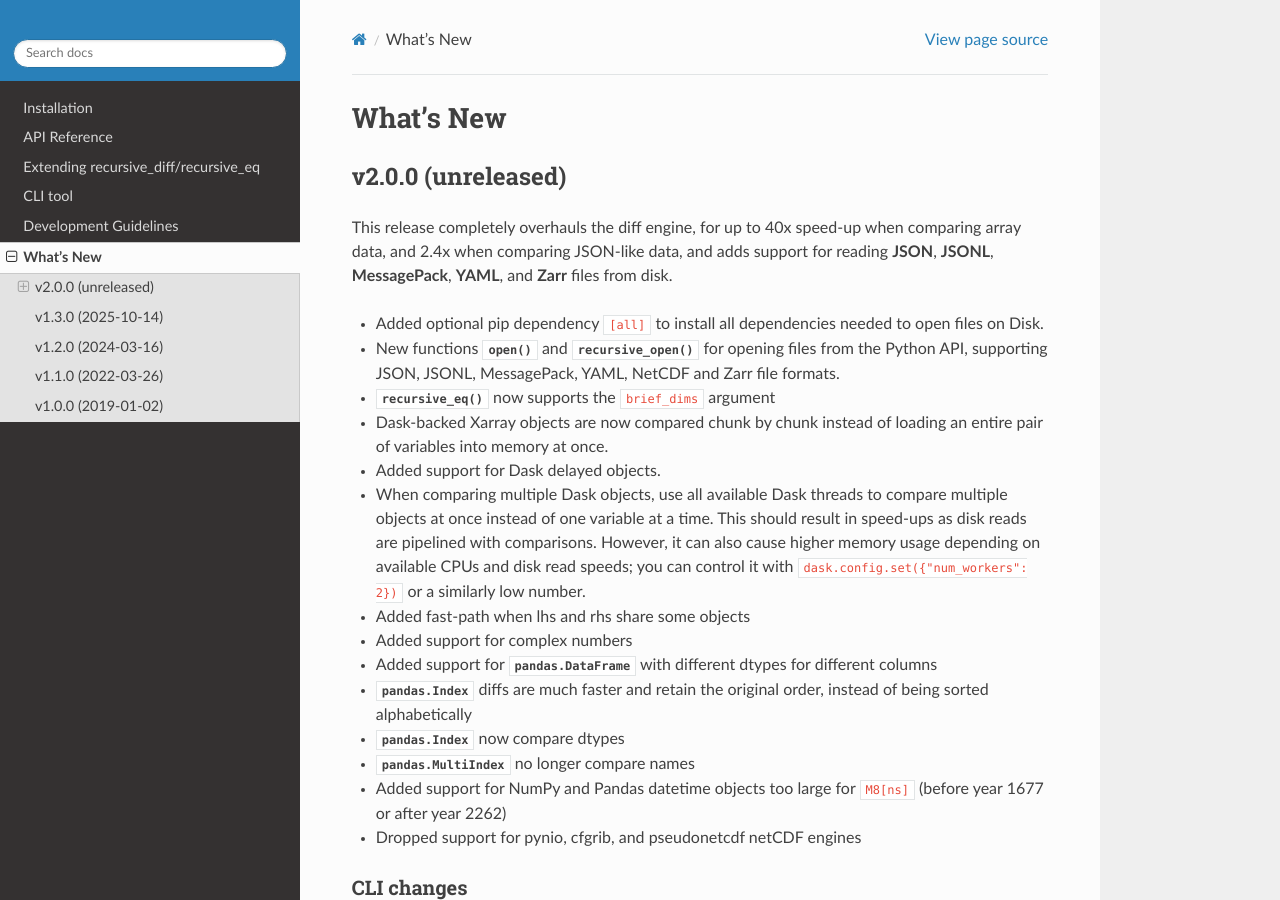
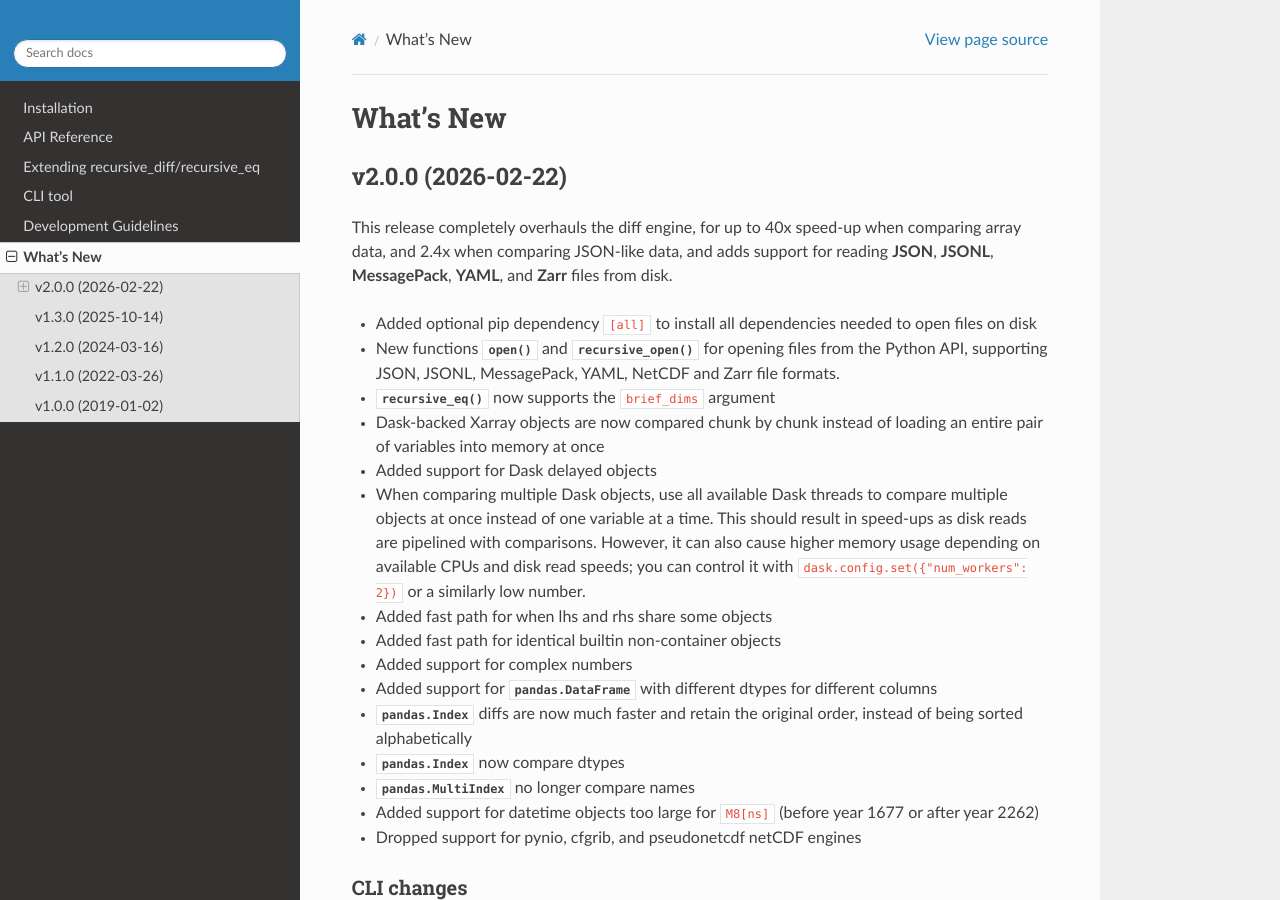
Before and after one commit to crusaderky/recursive_diff, a Sphinx documentation site: the page built from doc/whats-new.rst, in a window 1280 px wide and 900 px high. Built offline with Sphinx 7.4.7 and the Read the Docs theme 3.1.0, drawn with Linux system fonts in a browser that asks for light colours; the version number could not be read and is left out.

Commit message:
Release v2.0.0

```diff
--- a/doc/whats-new.rst
+++ b/doc/whats-new.rst
@@ -3,7 +3,7 @@
 What's New
 ==========
 
-v2.0.0 (unreleased)
+v2.0.0 (2026-02-22)
 -------------------
 
 This release completely overhauls the diff engine, for up to 40x speed-up when comparing
@@ -11,27 +11,28 @@ array data, and 2.4x when comparing JSON-like data, and adds support for reading
 **JSON**, **JSONL**, **MessagePack**, **YAML**, and **Zarr** files from disk.
 
 - Added optional pip dependency ``[all]`` to install all dependencies needed to
-  open files on Disk.
+  open files on disk
 - New functions :func:`open` and :func:`recursive_open` for opening files from the
   Python API, supporting JSON, JSONL, MessagePack, YAML, NetCDF and Zarr
   file formats.
 - :func:`recursive_eq` now supports the ``brief_dims`` argument
 - Dask-backed Xarray objects are now compared chunk by chunk instead of loading an
-  entire pair of variables into memory at once.
-- Added support for Dask delayed objects.
+  entire pair of variables into memory at once
+- Added support for Dask delayed objects
 - When comparing multiple Dask objects, use all available Dask threads to compare
   multiple objects at once instead of one variable at a time. This should result in
   speed-ups as disk reads are pipelined with comparisons. However, it can also cause
   higher memory usage depending on available CPUs and disk read speeds; you can control
   it with ``dask.config.set({"num_workers": 2})`` or a similarly low number.
-- Added fast-path when lhs and rhs share some objects
+- Added fast path for when lhs and rhs share some objects
+- Added fast path for identical builtin non-container objects
 - Added support for complex numbers
 - Added support for :class:`pandas.DataFrame` with different dtypes for different columns
-- :class:`pandas.Index` diffs are much faster and retain the original order, instead of
-  being sorted alphabetically
+- :class:`pandas.Index` diffs are now much faster and retain the original order, instead
+  of being sorted alphabetically
 - :class:`pandas.Index` now compare dtypes
 - :class:`pandas.MultiIndex` no longer compare names
-- Added support for NumPy and Pandas datetime objects too large for ``M8[ns]``
+- Added support for datetime objects too large for ``M8[ns]``
   (before year 1677 or after year 2262)
 
 - Dropped support for pynio, cfgrib, and pseudonetcdf netCDF engines
```
